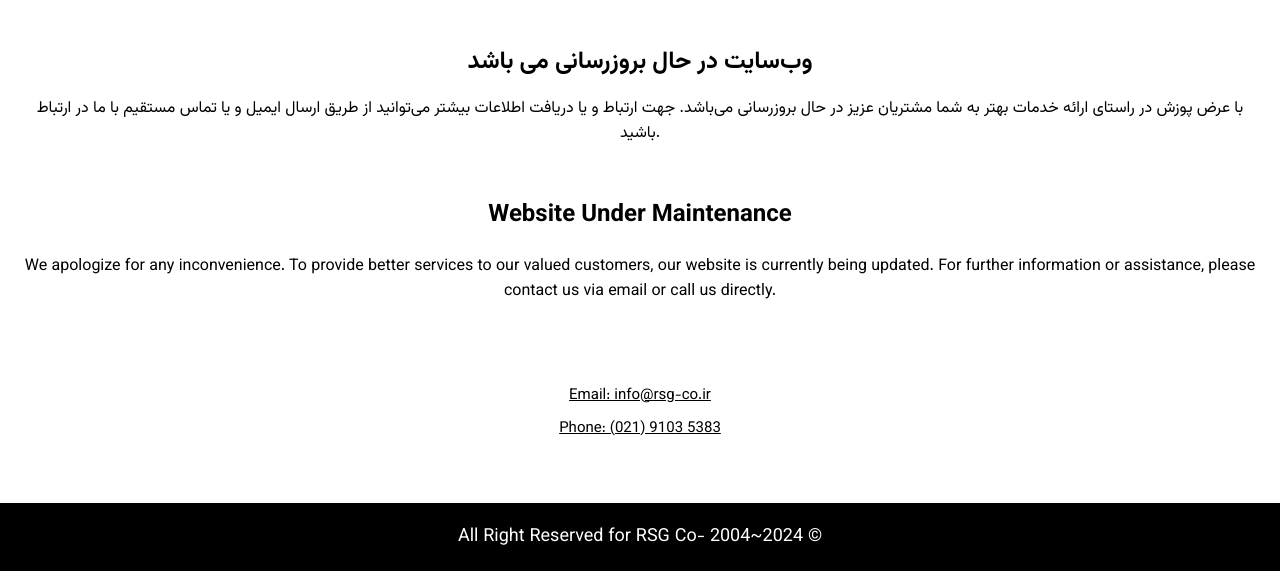
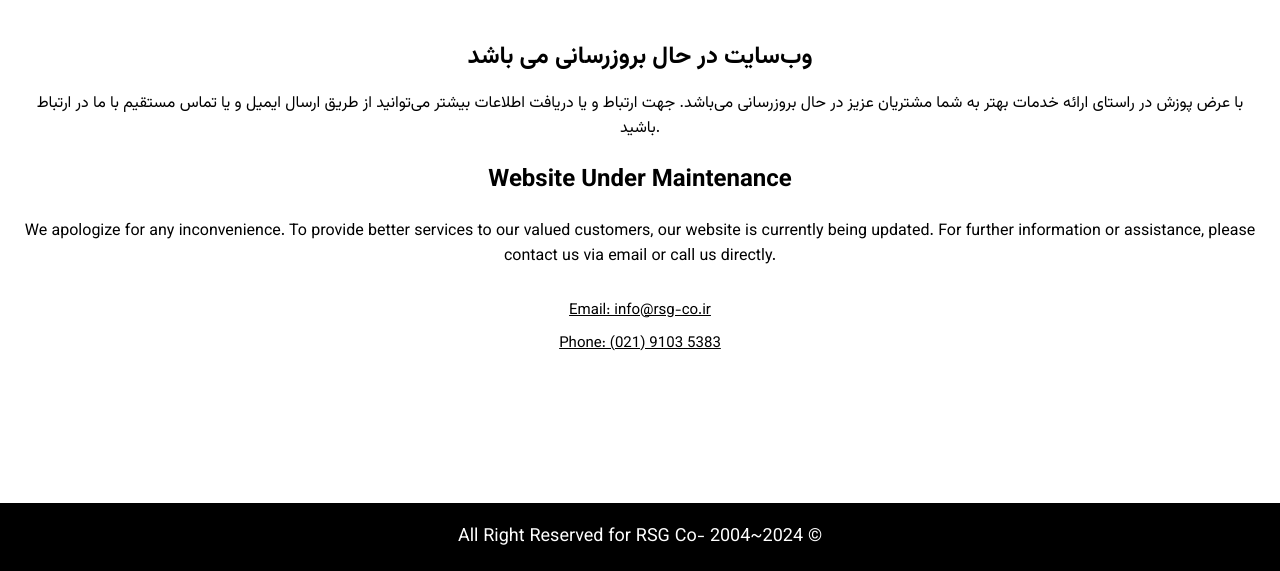
Before and after one commit to Rasa-Sanat-Garin/rsg-co, a plain HTML site: page index.html in a window 1280 px wide. Shown: the part 229-800 px from the top of the page. Drawn offline with Linux system fonts and the light colour scheme.

Commit message:
Update style.css

```diff
--- a/style.css
+++ b/style.css
@@ -35,12 +35,12 @@ main{
 }
 
 .english-header {
-    margin-top: 50px;
+    margin-top: 20px;
 margin-bottom: 20px;
   direction: ltr;
 }
 .farsi-header {
-    margin-top: 25px;
+    margin-top: 20px;
 margin-bottom: 15px;
   direction: rtl;
 }
@@ -60,7 +60,7 @@ footer{
 }
 
 .contact{
-    margin-top: 80px;
+    margin-top: 30px;
 }
 a{
     display: block;
```
